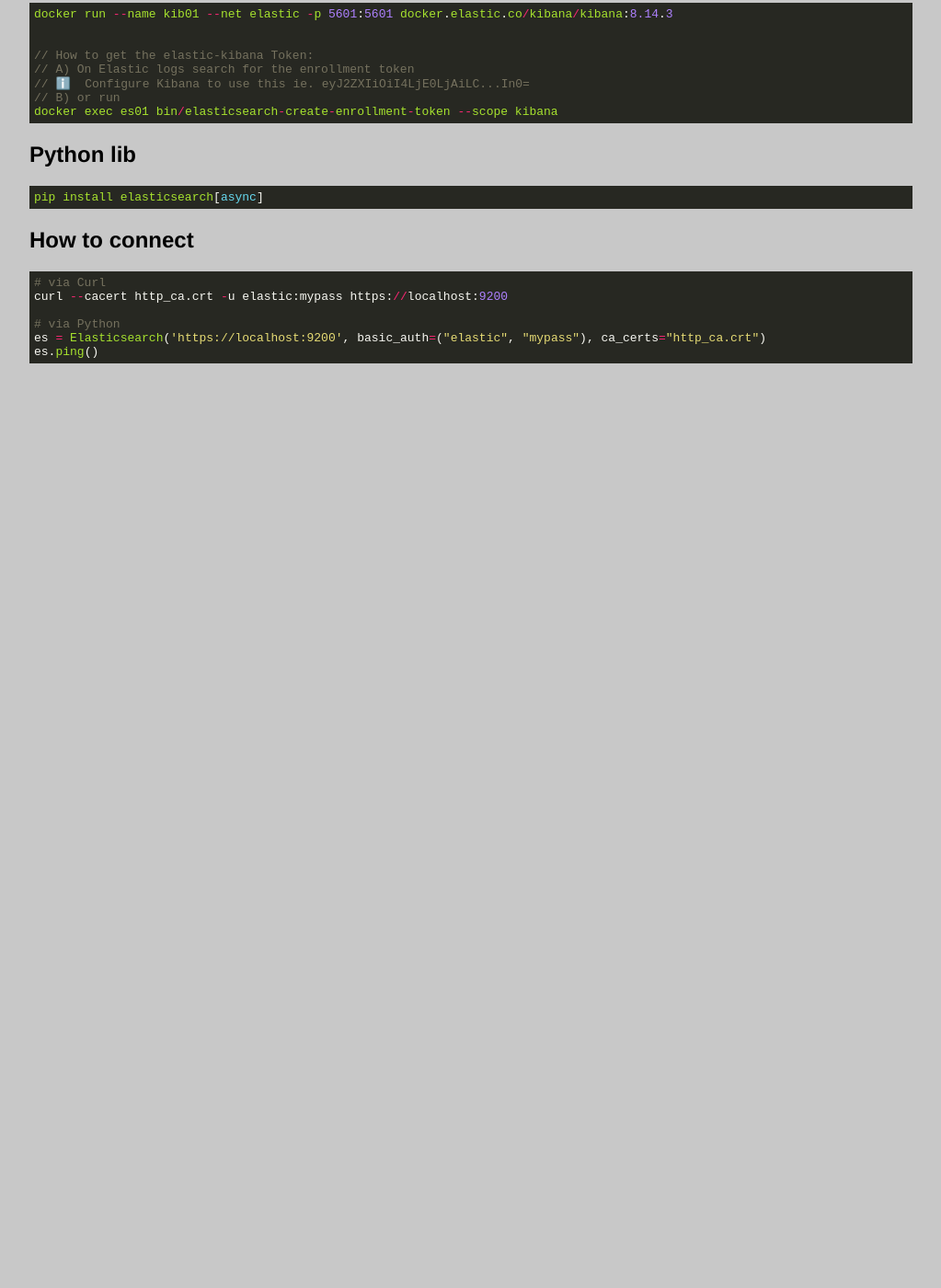
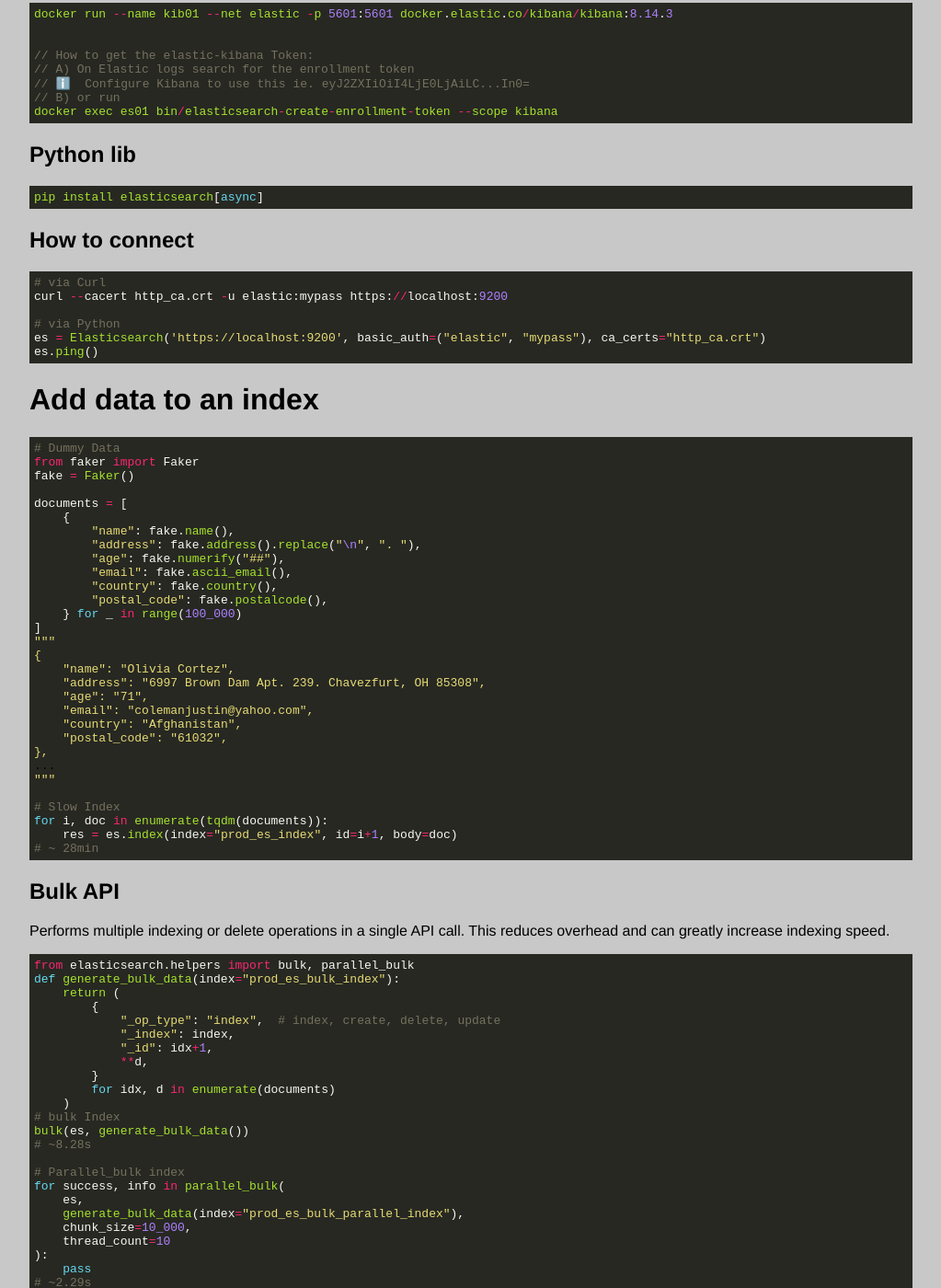
Before and after one commit to CarlosPena00/carlospena00.github.io, a Jekyll site: the page built from _posts/2024-07-27-nosql-elasticsearch-tldr.md, in a window 1280 px wide and 1400 px high, scrolled down 530 px. Shown: the whole window at 92% size, without its empty margins (128-1151 px from the left). Built offline with Jekyll 4.4.1, drawn with Linux system fonts in a browser that asks for light colours; before the commit the page ends 1038 px from its top, so only the background shows below that; some of the changed text lies outside the part shown.

Commit message:
blog: Add ElasticSearch section "Add data to an index"

````diff
--- a/_posts/2024-07-27-nosql-elasticsearch-tldr.md
+++ b/_posts/2024-07-27-nosql-elasticsearch-tldr.md
@@ -50,3 +50,95 @@ curl --cacert http_ca.crt -u elastic:mypass https://localhost:9200
 es = Elasticsearch('https://localhost:9200', basic_auth=("elastic", "mypass"), ca_certs="http_ca.crt")
 es.ping()
 ```
+
+# Add data to an index
+
+```py
+# Dummy Data
+from faker import Faker
+fake = Faker()
+
+documents = [
+    {
+        "name": fake.name(),
+        "address": fake.address().replace("\n", ". "),
+        "age": fake.numerify("##"),
+        "email": fake.ascii_email(),
+        "country": fake.country(),
+        "postal_code": fake.postalcode(),
+    } for _ in range(100_000)
+]
+"""
+{
+    "name": "Olivia Cortez",
+    "address": "6997 Brown Dam Apt. 239. Chavezfurt, OH 85308",
+    "age": "71",
+    "email": "colemanjustin@yahoo.com",
+    "country": "Afghanistan",
+    "postal_code": "61032",
+},
+...
+"""
+
+# Slow Index
+for i, doc in enumerate(tqdm(documents)):
+    res = es.index(index="prod_es_index", id=i+1, body=doc)
+# ~ 28min
+```
+## Bulk API
+Performs multiple indexing or delete operations in a single API call. This reduces overhead and can greatly increase indexing speed.
+
+```py
+from elasticsearch.helpers import bulk, parallel_bulk
+def generate_bulk_data(index="prod_es_bulk_index"):
+    return (
+        {
+            "_op_type": "index",  # index, create, delete, update
+            "_index": index,
+            "_id": idx+1,
+            **d,
+        }
+        for idx, d in enumerate(documents)
+    )
+# bulk Index
+bulk(es, generate_bulk_data())
+# ~8.28s
+
+# Parallel_bulk index
+for success, info in parallel_bulk(
+    es,
+    generate_bulk_data(index="prod_es_bulk_parallel_index"),
+    chunk_size=10_000,
+    thread_count=10
+):
+    pass
+# ~2.29s
+```
+
+# Search
+
+```py
+query = {"query": {"match": {"age": "18"}}}
+
+res = es.search(index="prod_es_bulk_parallel_index", body=query)
+for hit in res["hits"]["hits"]:
+    print(hit["_source"])
+
+{'name': 'Lisa Shaw', 'address': '918 Victor Union. Millerhaven, TN 88530', 'age': '18', 'email': 'sadams@hotmail.com', 'country': 'Hong Kong', 'postal_code': '14096'}
+{'name': 'Samuel Williams', 'address': '43330 Fowler Road Suite 239. Johnsonhaven, NC 10046', 'age': '18', 'email': 'david89@yahoo.com', 'country': 'Chad', 'postal_code': '73249'}
+{'name': 'Kathleen Lee', 'address': '54362 Eddie Key. Perryport, AK 50151', 'age': '18', 'email': 'lwalsh@hotmail.com', 'country': 'Kyrgyz Republic', 'postal_code': '81990'}
+{'name': 'David Scott', 'address': '44738 Harris Stream. Port Leroy, VA 29682', 'age': '18', 'email': 'howardcathy@joyce.biz', 'country': 'Svalbard & Jan Mayen Islands', 'postal_code': '77346'}
+...
+```
+
+---
+
+## TODO:
+
+- Search
+  - Filter
+- Mappings
+- Synonym
+- Aggregation
+- DSL lib
+- Kibana
````
Also changed, not shown: 1 other file.
